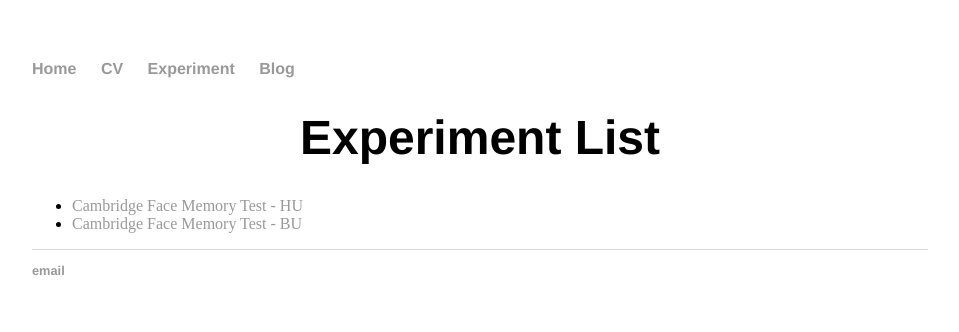
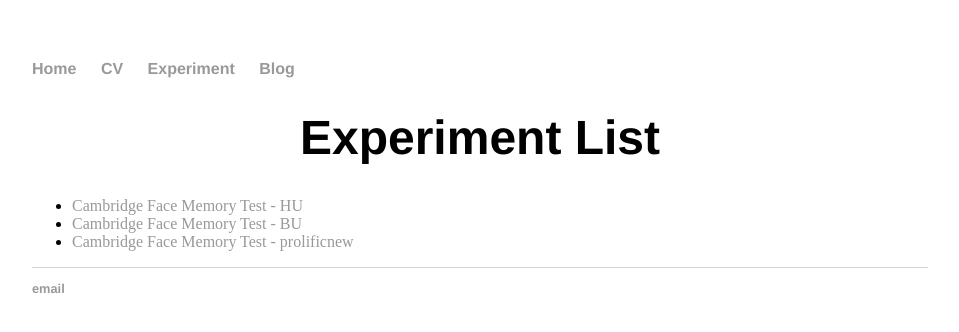
Before and after one commit to chengyanghan/chengyanghan.github.io, a Jekyll site: the page built from experiment/index.html, in a window 1280 px wide. Shown: the top 332 px of the page, without its empty margins (160-1119 px from the left). Built offline with Jekyll 4.4.1, drawn with Linux system fonts in a browser that asks for light colours.

Commit message:
Update index.html

```diff
--- a/experiment/index.html
+++ b/experiment/index.html
@@ -7,5 +7,6 @@ title: Chengyang Han
 	<ul>
     <li><a href="/experiment/cfmt">Cambridge Face Memory Test - HU</a></li>
     <li><a href="/experiment/cfmt_BU">Cambridge Face Memory Test - BU</a></li>
+    <li><a href="/experiment/cfmtprolificnw">Cambridge Face Memory Test - prolificnew</a></li>
    </ul>
 </div>
```
